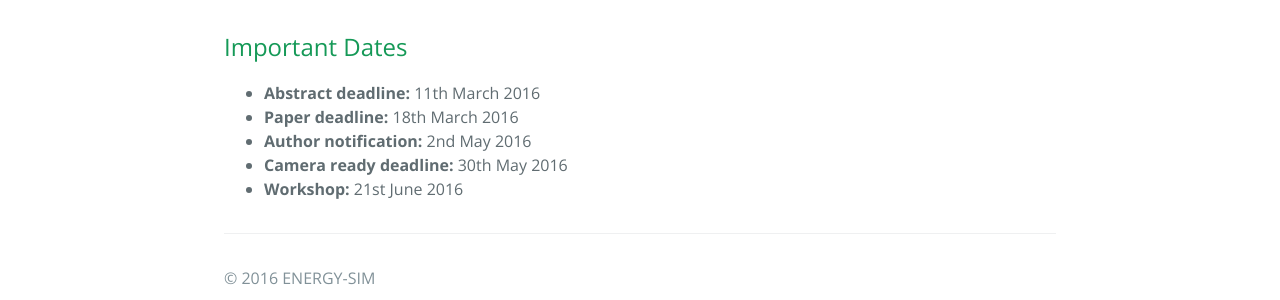
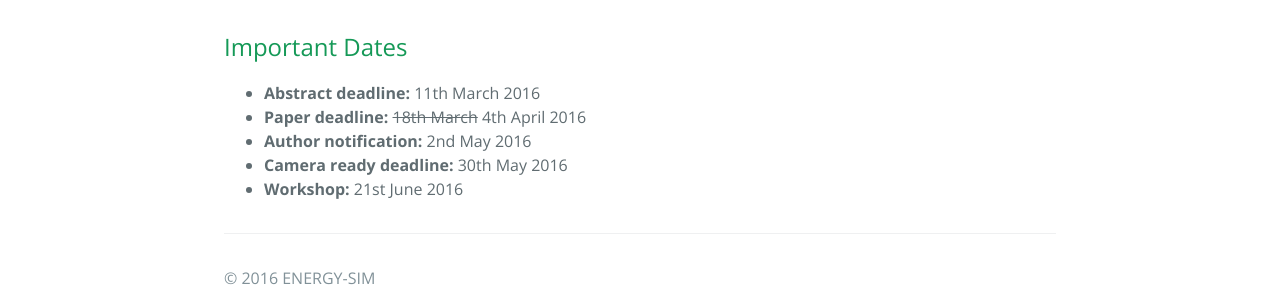
Before and after one commit to ENERGY-SIM/energy-sim.github.io, a Jekyll site: the page built from importantdates.md, in a window 1280 px wide. Shown: the part 386-686 px from the top of the page. Built offline with Jekyll 4.4.1, drawn with Linux system fonts in a browser that asks for light colours; nearby versions of some CDN libraries; library files that are not in the unit come from our copies.

Commit message:
Update importantdates.md

```diff
--- a/importantdates.md
+++ b/importantdates.md
@@ -7,7 +7,7 @@ active: importantdates
 
 ## Important Dates
 - <strong>Abstract deadline:</strong> 11th March 2016
-- <strong>Paper deadline:</strong> 18th March 2016
+- <strong>Paper deadline:</strong> <del>18th March</del> 4th April 2016
 - <strong>Author notification:</strong> 2nd May 2016
 - <strong>Camera ready deadline:</strong> 30th May 2016
 - <strong>Workshop:</strong> 21st June 2016
```
